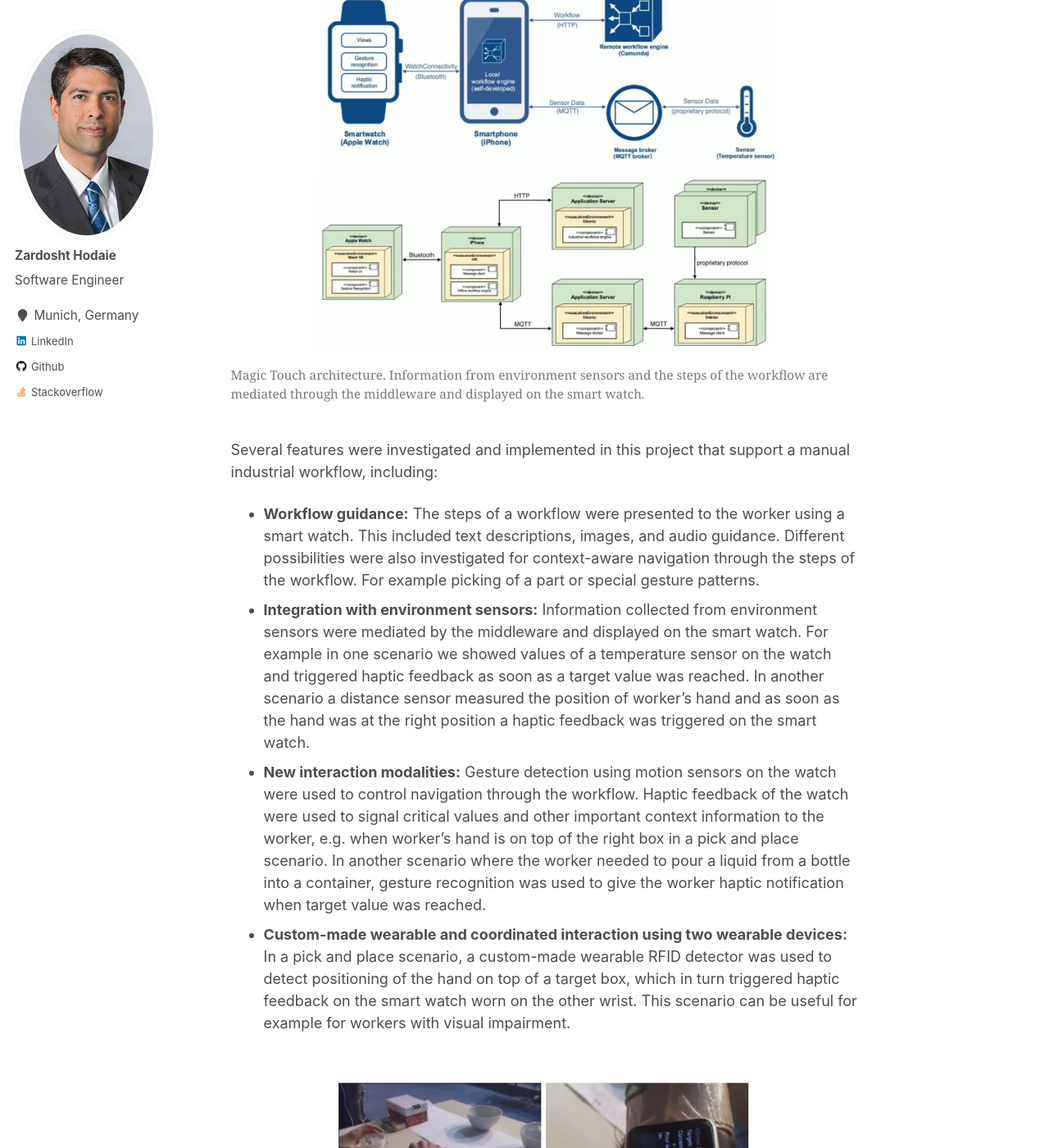
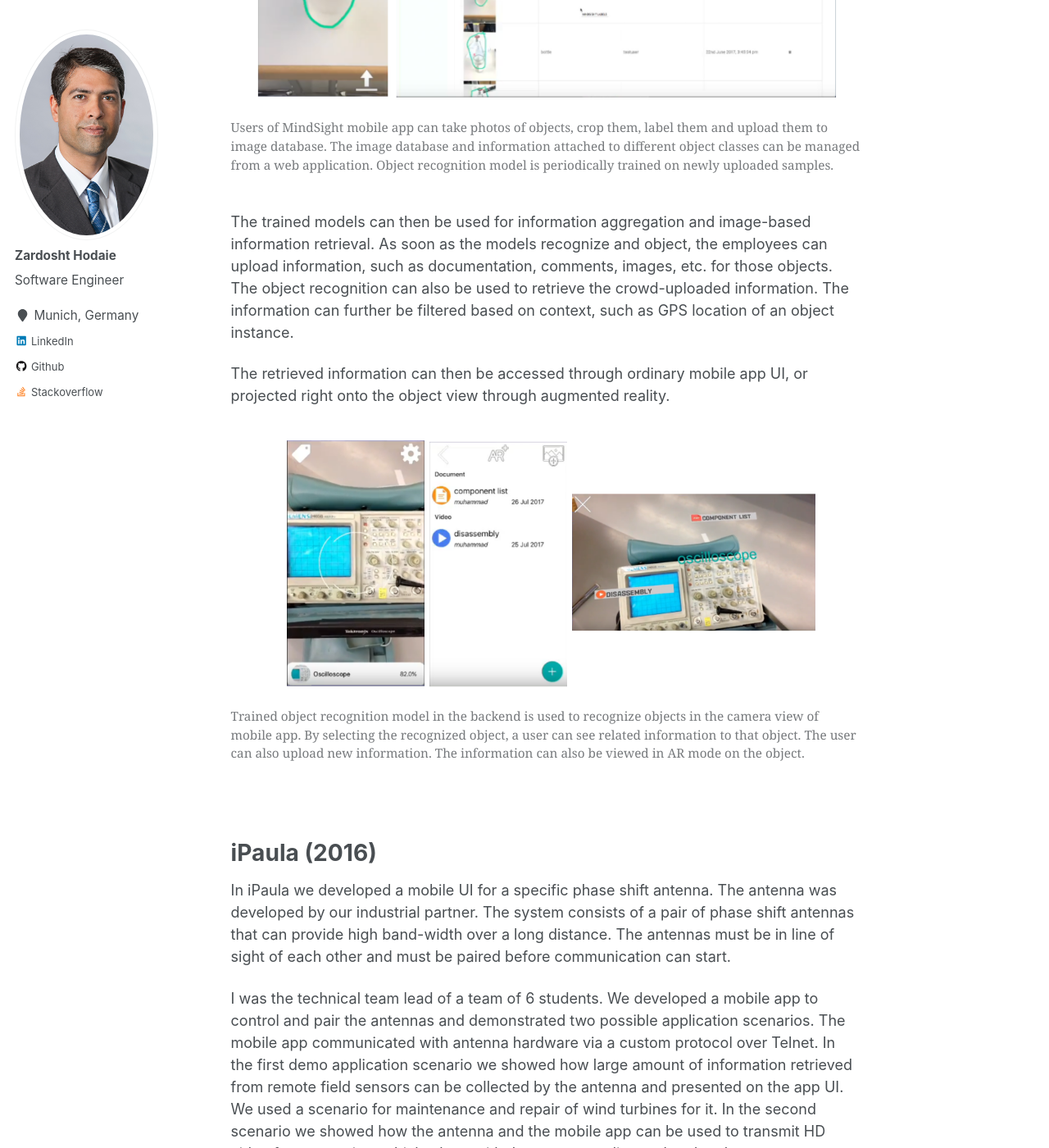
Before and after one commit to zardosht/zardosht.github.io, a Jekyll site: the page built from _pages/projects.md, in a window 1280 px wide and 1400 px high, scrolled down 14785 px. Shown: the whole window at 82% size. Built offline with Jekyll 4.4.1, drawn with Linux system fonts in a browser that asks for light colours; nearby versions of some CDN libraries; some of the changed text lies outside the part shown.

Commit message:
finished all projects

```diff
--- a/_pages/projects.md
+++ b/_pages/projects.md
@@ -216,18 +216,40 @@ ViewGuide is built using Apple’s ARkit framework and WebRTC was used for handl
 <br/>
 
 # MindSight (2017)
-description
+MindSight is three apps in one: crowd-sourced information aggregation and image labeling, image-based information retrieval, and augmented reality documentation.
 
-video / image
+Object recognition is an important part of every augmented reality application. Several databases exist to train object recognition models on everyday objects. However in order to train a model to recognize industrial objects and tools related to a large company, we need to create our own dataset that can be cumbersome and incomplete. MindSight provides a solution to this problem through crowd-sourced information aggregation and image labeling. Workers and employees of a large company can take photos of the industrial objects, label them, and upload them to a central database. Object Recognition models are then periodically trained on the newly arrived labeled images. Image datasets and the uploaded information can be further managed through a web application.
+
+<figure>
+  <img src="{{site.url}}/images/projects/mindsight/uploading_and_labeling.png" alt="MindSight uploading and labeling images."/>
+  <figcaption>Users of MindSight mobile app can take photos of objects, crop them, label them and upload them to image database. The image database and information attached to different object classes can be managed from a web application. Object recognition model is periodically trained on newly uploaded samples. </figcaption>
+</figure>
+
+
+The trained models can then be used for information aggregation and image-based information retrieval. As soon as the models recognize and object, the employees can upload information, such as documentation, comments, images, etc. for those objects. The object recognition can also be used to retrieve the crowd-uploaded information. The information can further be filtered based on context, such as GPS location of an object instance.
+
+The retrieved information can then be accessed through ordinary mobile app UI, or projected right onto the object view through augmented reality.
+
+<figure>
+  <img src="{{site.url}}/images/projects/mindsight/retrieval.png" alt="MindSight image-based information retrieval."/>
+  <figcaption>Trained object recognition model in the backend is used to recognize objects in the camera view of mobile app. By selecting the recognized object, a user can see related information to that object. The user can also upload new information. The information can also be viewed in AR mode on the object.</figcaption>
+</figure>
+
 
 
 <br/>
 
 # iPaula (2016)
-description
+In iPaula we developed a mobile UI for a specific phase shift antenna. The antenna was developed by our industrial partner. The system consists of a pair of phase shift antennas that can provide high band-width over a long distance. The antennas must be in line of sight of each other and must be paired before communication can start.
 
-video / image
+I was the technical team lead of a team of 6 students. We developed a mobile app to control and pair the antennas and demonstrated two possible application scenarios. The mobile app communicated with antenna hardware via a custom protocol over Telnet. In the first demo application scenario we showed how large amount of information retrieved from remote field sensors can be collected by the antenna and presented on the app UI. We used a scenario for maintenance and repair of wind turbines for it. In the second scenario we showed how the antenna and the mobile app can be used to transmit HD video from a moving vehicle along with the sensor readings related to the car.
 
+<figure>
+  <img src="{{site.url}}/images/projects/ipaula/ipaula_car.png" alt="Two antennas and the view of the app showing HD video stream and other sensor readings from the car."/>
+  <figcaption>Two antennas and the view of the app showing HD video stream and other sensor readings from the car. </figcaption>
+</figure>
+
+iPaula was one of the challenging and very interesting projects I did. The challenge in project was the custom hardware that we received late in the project. We had to code our app by mocking and simulating the hardware before we received it. Another challenge was in the very complex hardware setup we had to use for our demonstrators, consisting of both antennas and the networking setup.
 
 <br/>
 
```
Also changed, not shown: images/projects/ipaula/antenna.png (added), images/projects/ipaula/ipaula_car.png (added), images/projects/mindsight/retrieval.png (added), images/projects/mindsight/uploading_and_labeling.png (added).
